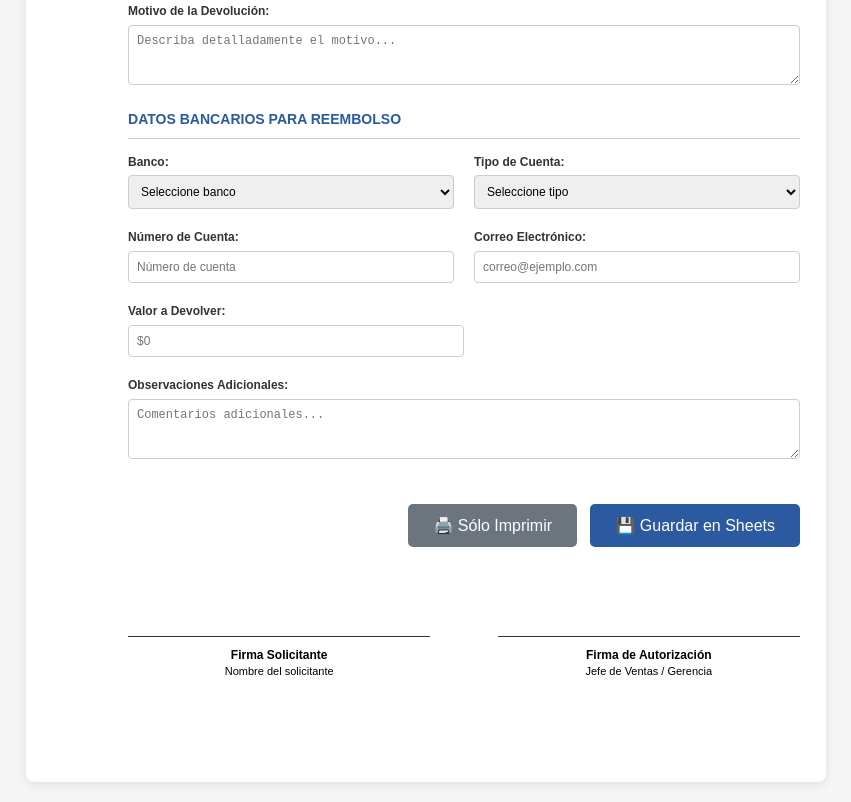
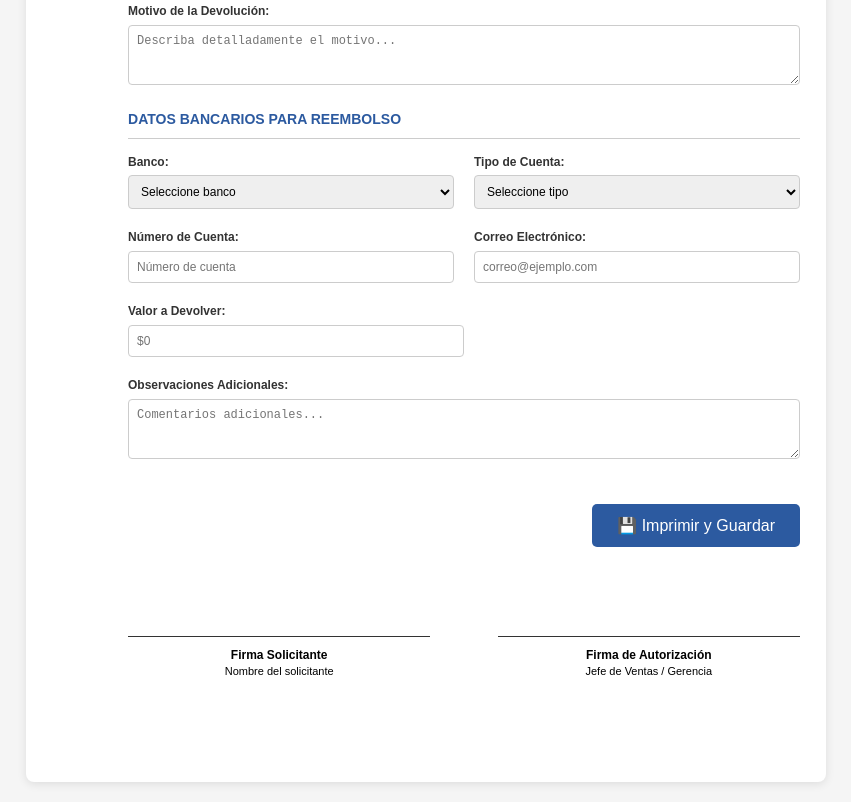
Before and after one commit to leonardo7512/FORMULARIOS, a plain HTML site: page index.html in a window 1280 px wide. Shown: the part 598-1400 px from the top of the page, without its empty margins (214-1065 px from the left). Drawn offline with Linux system fonts and the light colour scheme.

Commit message:
Update index.html

```diff
--- a/index.html
+++ b/index.html
@@ -205,8 +205,7 @@
                     <input type="hidden" name="productos" id="hidden-productos-dev" value="">
 
                     <div class="action-buttons">
-                        <button type="button" class="print-only" onclick="window.print()">🖨️ Sólo Imprimir</button>
-                        <button type="submit">💾 Guardar en Sheets</button>
+                        <button type="submit" onclick="setTimeout(() => window.print(), 500)">💾 Imprimir y Guardar</button>
                     </div>
 
                     <div class="signature-section">
@@ -584,8 +583,7 @@
                     </div>
 
                     <div class="action-buttons">
-                        <button type="button" class="print-only" onclick="window.print()">🖨️ Sólo Imprimir</button>
-                        <button type="submit">💾 Guardar en Sheets</button>
+                         <button type="submit" onclick="setTimeout(() => window.print(), 500)">💾 Imprimir y Guardar</button>
                     </div>
 
                     <div class="signature-section">
```
